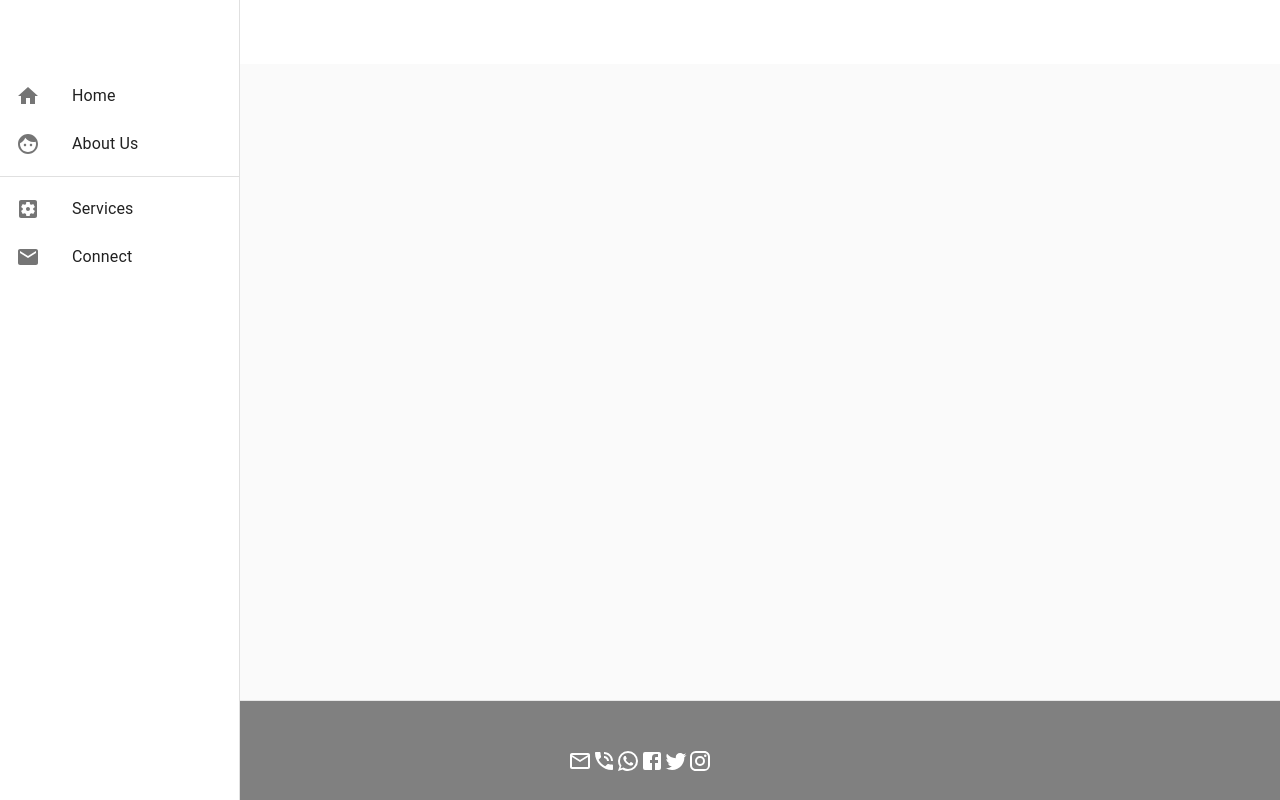
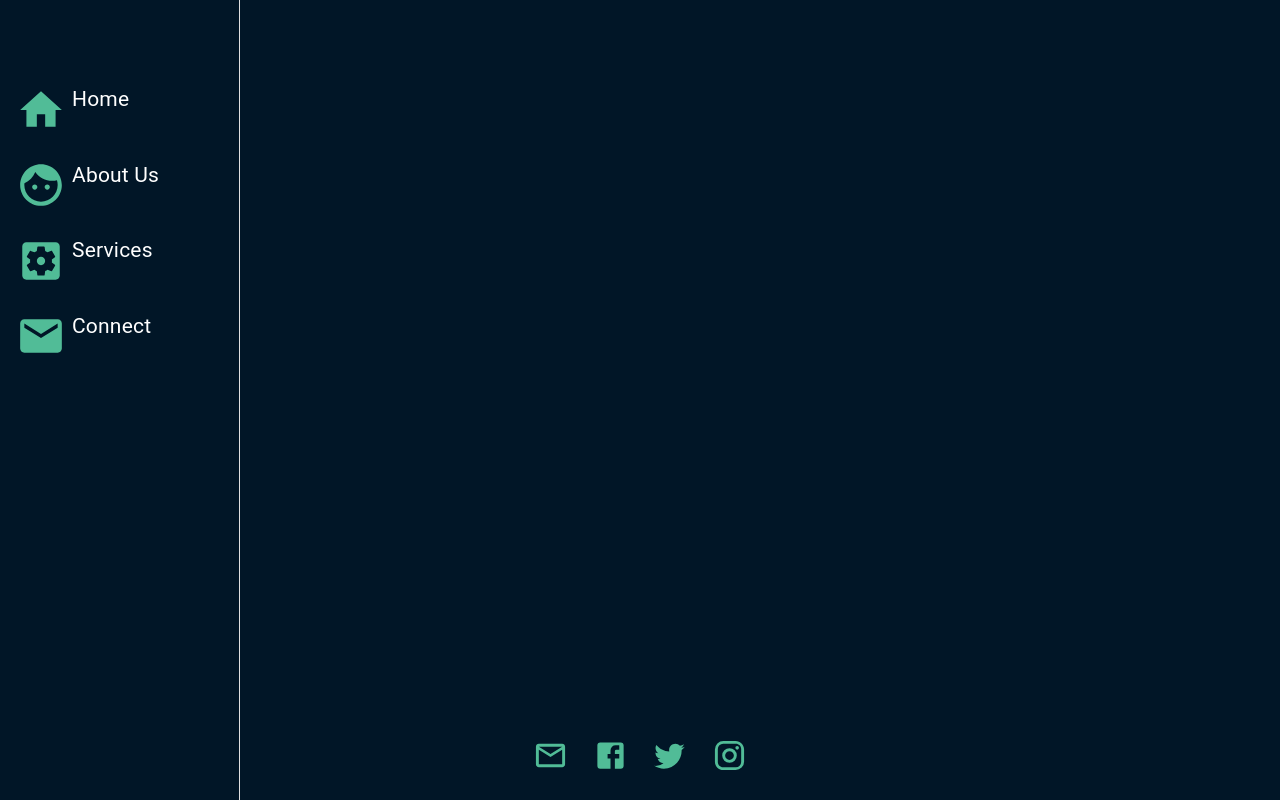
Before and after one commit to TechOn-Innovations/techOnWebsite, a React (Create React App) app in the folder techon/: page / in a window 1280 px wide. Built offline with nearby package versions, Linux system fonts and the light colour scheme.

Commit message:
styling footer and navbar

```diff
--- a/techon/package.json
+++ b/techon/package.json
@@ -10,7 +10,9 @@
     "@testing-library/user-event": "^7.2.1",
     "react": "^16.12.0",
     "react-dom": "^16.12.0",
-    "react-scripts": "3.3.0"
+    "react-scripts": "3.3.0",
+    "react-slick": "^0.25.2",
+    "slick-carousel": "^1.8.1"
   },
   "scripts": {
     "start": "react-scripts start",
--- a/techon/src/App.css
+++ b/techon/src/App.css
@@ -1,5 +1,14 @@
 .App {
   text-align: center;
+}
+
+body{
+  background-color: #011627 !important;
+  margin: 0;
+}
+.MuiToolbar-root{
+  background-color: #011627 !important;
+
 }
 
 .App-logo {
--- a/techon/src/App.js
+++ b/techon/src/App.js
@@ -6,7 +6,7 @@ import Footer from './Components/Regions/Footer/Footer';
 function App() {
   return (
     <React.Fragment>
-      < NavigationBar />
+      <NavigationBar/>
       <Footer/>
     </React.Fragment>
   );
--- /dev/null
+++ b/techon/src/Components/Regions/Footer/Footer.css
@@ -0,0 +1,34 @@
+.footer-container{
+    display: block;
+    padding: "20px";
+    height: "30px";
+    width: "100%";
+}
+
+.footer-children{
+    background-color: #011627;
+    font-size: 50px;
+    color: #51bc97;
+    border-top: 1px solid #011627;
+    text-align: center;
+    padding: 20px;
+    position: fixed;
+    left: 0;
+    bottom: 0;
+    height: 100px;
+    width: 100vw;
+    cursor: pointer;
+
+
+}
+
+
+.footer-children svg {
+    margin-right: 2%;
+   font-size: .7em;
+}
+
+.footer-children svg:last-of-type {
+    margin-right: 0;
+
+}
--- a/techon/src/Components/Regions/Footer/Footer.js
+++ b/techon/src/Components/Regions/Footer/Footer.js
@@ -1,45 +1,21 @@
 import React from "react";
 import MailOutlineIcon from '@material-ui/icons/MailOutline';
-import PhoneInTalkIcon from '@material-ui/icons/PhoneInTalk';
 import TwitterIcon from '@material-ui/icons/Twitter';
-import WhatsAppIcon from '@material-ui/icons/WhatsApp';
 import InstagramIcon from '@material-ui/icons/Instagram';
 import FacebookIcon from '@material-ui/icons/Facebook';
+import './Footer.css'
 
-
-const footerStyle = {
-    backgroundColor: "grey",
-    fontSize: "50px",
-    color: "white",
-    borderTop: "1px solid #E7E7E7",
-    textAlign: "center",
-    padding: "20px",
-    position: "fixed",
-    left: "0",
-    bottom: "0",
-    height: "100px",
-    width: "100%"
-  };
-
-  const phantomStyle = {
-    display: "block",
-    padding: "20px",
-    height: "60px",
-    width: "100%"
-  };
 
   function Footer({ children }) {
     return (
       <div>
-        <div style={phantomStyle} />
+        <div className="footer-container"/>
 
-        <div style={footerStyle}>{children}
-        <MailOutlineIcon/>
-        <PhoneInTalkIcon/>
-        <WhatsAppIcon/>
-        <FacebookIcon/>
-        <TwitterIcon/>
-        <InstagramIcon/>
+        <div className="footer-children">{children}
+          <MailOutlineIcon/>
+          <FacebookIcon/>
+          <TwitterIcon/>
+          <InstagramIcon/>
         </div>
 
 
--- /dev/null
+++ b/techon/src/Components/Regions/Navigation/Navigation.css
@@ -0,0 +1,31 @@
+
+.navigation-bar{
+    background-color: #011627;
+    height: 100%;
+}
+
+.MuiListItemText-root{
+    color: white;
+    font-size: 60px;
+    padding-bottom: 20px;
+
+}
+.MuiListItemText-root:hover{
+    color: #51bc97;
+    font-size: 60px;
+    padding-bottom: 20px;
+
+}
+.MuiListItemIcon-root svg{
+    color: #51bc97;
+    font-size: 50px;
+}
+
+.MuiTypography-body1{
+    font-size: .35em !important;
+}
+
+/* .MuiButtonBase-root:hover{
+    background-color: white !important;
+    margin-top: 20px !important;
+} */
--- a/techon/src/Components/Regions/Navigation/Navigation.js
+++ b/techon/src/Components/Regions/Navigation/Navigation.js
@@ -2,7 +2,7 @@ import React from 'react';
 import PropTypes from 'prop-types';
 import AppBar from '@material-ui/core/AppBar';
 import CssBaseline from '@material-ui/core/CssBaseline';
-import Divider from '@material-ui/core/Divider';
+// import Divider from '@material-ui/core/Divider';
 import Drawer from '@material-ui/core/Drawer';
 import Hidden from '@material-ui/core/Hidden';
 import IconButton from '@material-ui/core/IconButton';
@@ -17,6 +17,7 @@ import HomeIcon from '@material-ui/icons/Home';
 import MenuIcon from '@material-ui/icons/Menu';
 import Toolbar from '@material-ui/core/Toolbar';
 import { makeStyles, useTheme } from '@material-ui/core/styles';
+import './Navigation.css'
 
 const drawerWidth = 240;
 
@@ -60,6 +61,7 @@ function NavigationBar(props) {
   const { container } = props;
   const classes = useStyles();
   const theme = useTheme();
+
   const [mobileOpen, setMobileOpen] = React.useState(false);
 
   const handleDrawerToggle = () => {
@@ -67,24 +69,25 @@ function NavigationBar(props) {
   };
 
   const drawer = (
-    <div>
+    <div className="navigation-bar">
       <div className={classes.toolbar} />
       <List>
-        {['Home', 'About Us'].map((text, index) => (
-          <ListItem button key={text}>
-            <ListItemIcon>{index % 2 === 0 ? <HomeIcon /> : <FaceIcon />}</ListItemIcon>
-            <ListItemText primary={text} />
+          <ListItem button>
+            <ListItemIcon><HomeIcon /></ListItemIcon>
+            <ListItemText primary={"Home"} />
           </ListItem>
-        ))}
-      </List>
-      <Divider />
-      <List>
-        {['Services', 'Connect'].map((text, index) => (
-          <ListItem button key={text}>
-            <ListItemIcon>{index % 2 === 0 ? <SettingsApplicationsIcon  /> : <MailIcon />}</ListItemIcon>
-            <ListItemText primary={text} />
+          <ListItem button>
+            <ListItemIcon><FaceIcon /></ListItemIcon>
+            <ListItemText primary={"About Us"} />
           </ListItem>
-        ))}
+          <ListItem button>
+            <ListItemIcon><SettingsApplicationsIcon /></ListItemIcon>
+            <ListItemText primary={"Services"} />
+          </ListItem>
+          <ListItem button>
+            <ListItemIcon><MailIcon /></ListItemIcon>
+            <ListItemText primary={"Connect"} />
+          </ListItem>
       </List>
     </div>
   );
```
Also changed, not shown: 1 other file (tests, documents, lock files or other folders).
